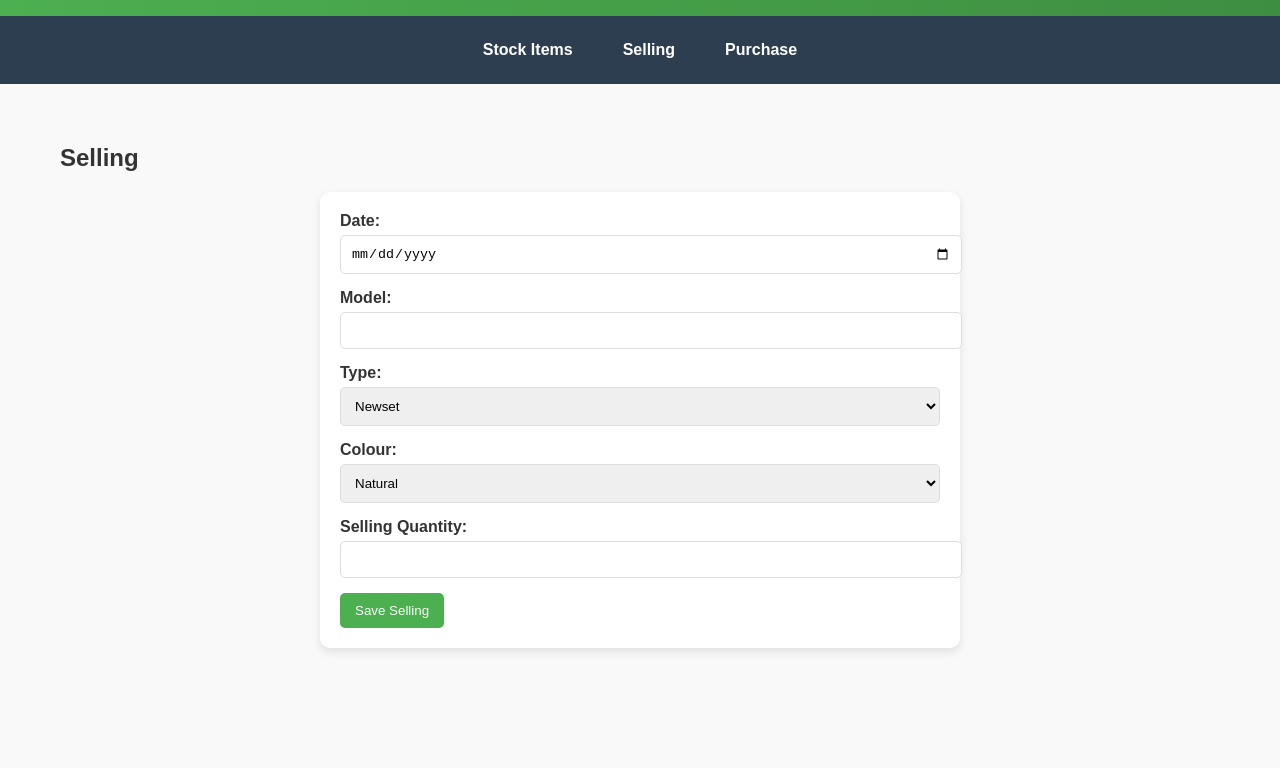
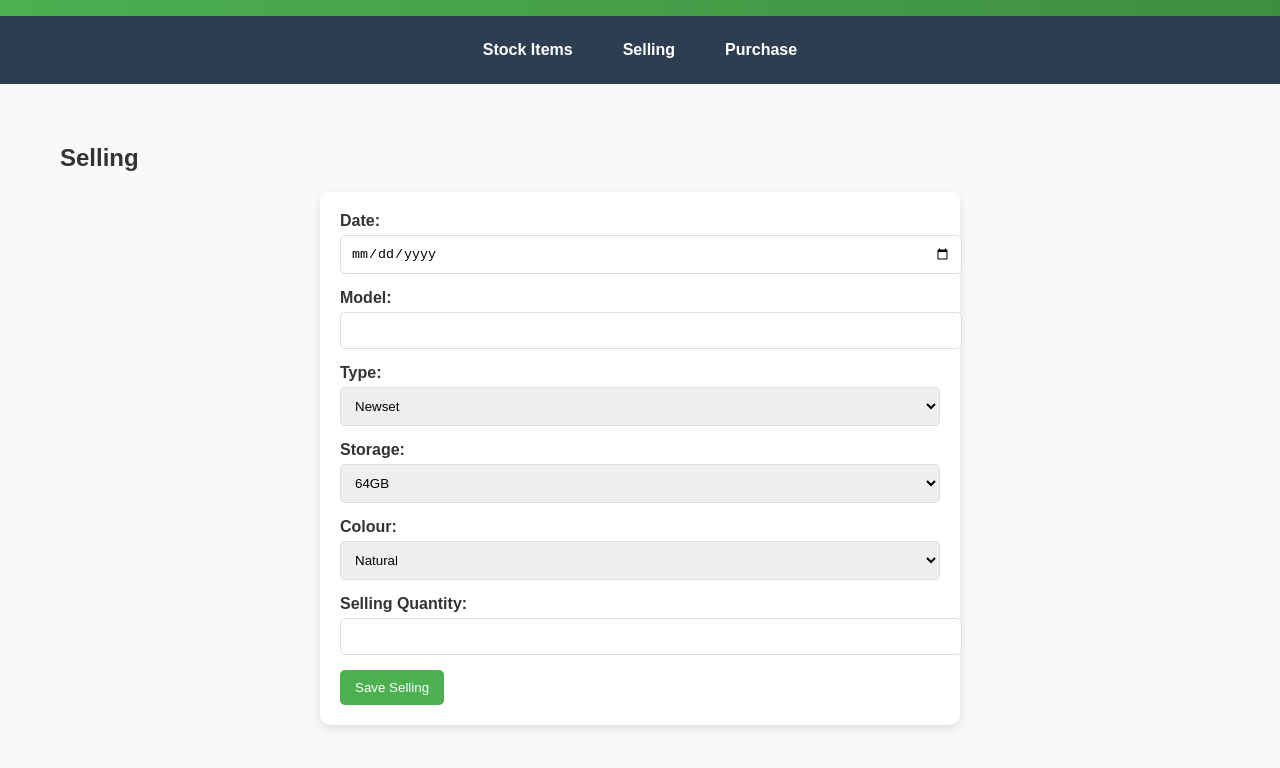
Before and after one commit to dark-anonymous/stock-management-system, a plain HTML site: page index.html in a window 1280 px wide. Both pictures are taken after a click on the link "Selling". Shown: the part 94-862 px from the top of the page. Before the commit the page ends 802 px from the top, so only its background shows below. Drawn offline with Linux system fonts and the light colour scheme.

Commit message:
Add files via upload

```diff
--- a/index.html
+++ b/index.html
@@ -24,6 +24,7 @@
                     <tr>
                         <th>Type</th>
                         <th>Model</th>
+                        <th>Storage</th>
                         <th>Natural</th>
                         <th>Blue</th>
                         <th>White</th>
@@ -63,6 +64,16 @@
                         <option value="secondhand">Secondhand</option>
                         <option value="tradein">Trade In</option>
                         <option value="installment">Installment</option>
+                    </select>
+                </div>
+                <div class="form-group">
+                    <label for="selling-storage">Storage:</label>
+                    <select id="selling-storage" name="selling-storage" required>
+                        <option value="64gb">64GB</option>
+                        <option value="128gb">128GB</option>
+                        <option value="256gb">256GB</option>
+                        <option value="512gb">512GB</option>
+                        <option value="1tb">1TB</option>
                     </select>
                 </div>
                 <div class="form-group">
@@ -114,6 +125,16 @@
                     </select>
                 </div>
                 <div class="form-group">
+                    <label for="purchase-storage">Storage:</label>
+                    <select id="purchase-storage" name="purchase-storage" required>
+                        <option value="64gb">64GB</option>
+                        <option value="128gb">128GB</option>
+                        <option value="256gb">256GB</option>
+                        <option value="512gb">512GB</option>
+                        <option value="1tb">1TB</option>
+                    </select>
+                </div>
+                <div class="form-group">
                     <label for="purchase-colour">Colour:</label>
                     <select id="purchase-colour" name="purchase-colour" required>
                         <option value="natural">Natural</option>
```
